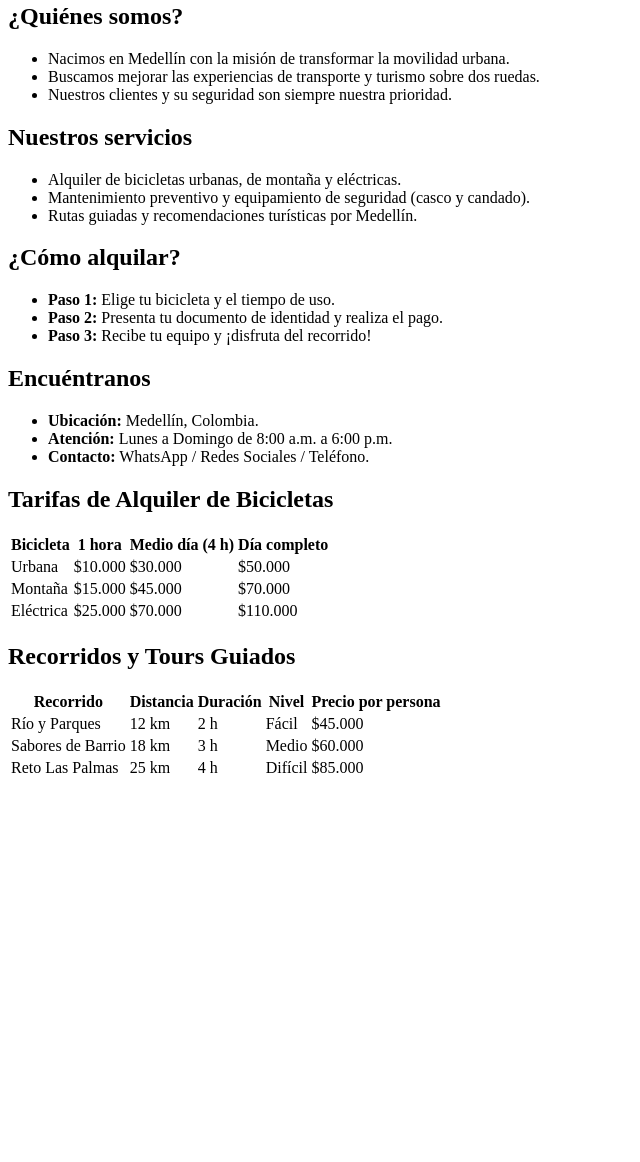
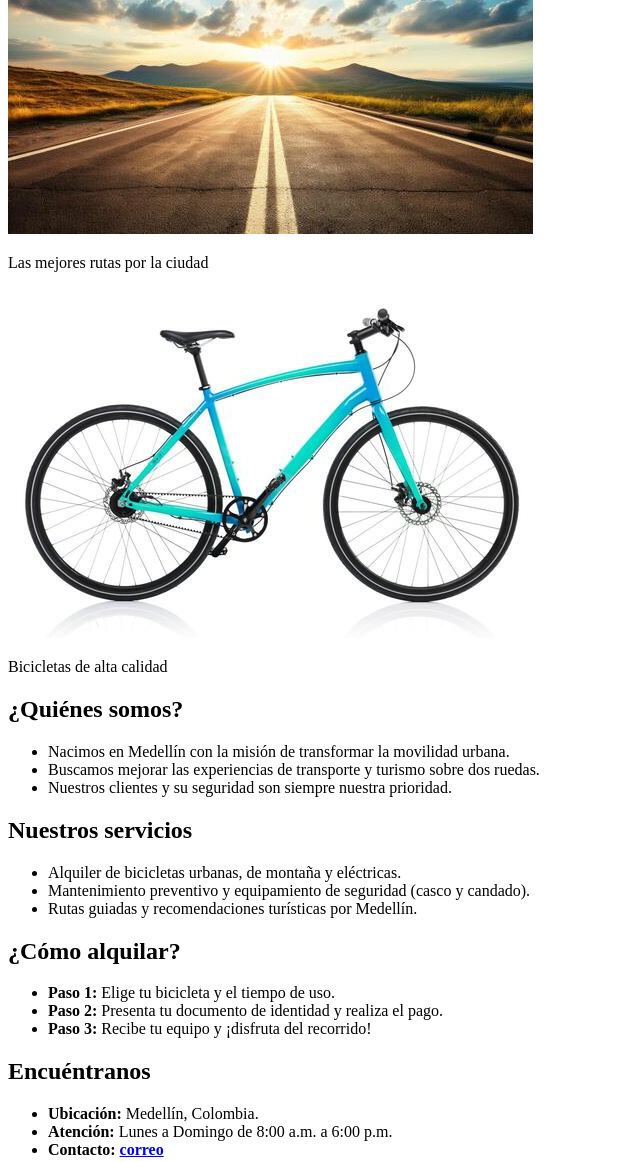
Before and after one commit to bsycruz/riwi, a plain HTML site: page rueda-libre/index.html in a window 1280 px wide. Shown: the part 625-1787 px from the top of the page, without its empty margins (0-640 px from the left). Before the commit the page ends 1413 px from the top, so only its background shows below. Drawn offline with Linux system fonts and the light colour scheme.

Commit message:
cambio index, tarifas

```diff
--- a/bitacora.txt
+++ b/bitacora.txt
@@ -6,3 +6,5 @@ HTML & CSS
 
 En la siguiente pestaña me enseñan a utilizar funciones basicas de HTML
 la primer evidencia es "Network", es una imagen.
+
+** 2. Algo importante que debo recordar es que las dimensiones deben estar en css width.
--- a/rueda-libre/index.html
+++ b/rueda-libre/index.html
@@ -1,23 +1,30 @@
+<!DOCTYPE html>
+<html lang="es">
+<head>
+    <meta charset="UTF-8">
+    <meta name="viewport" content="width=device-width, initial-scale=1.0">
+    <title>Alquiler de Bicicletas - Medellín</title>
+</head>
+<body>
+
     <main>
-    <!-- Galería de imágenes -->
-    <section class="galeria">
-        <div class="tarjeta-imagen">
-            <img src="img/casco.jpeg" alt="Casco de seguridad" width="200">
+        <section>
+            <div>
+                <img src="img/casco.jpeg" alt="Casco de seguridad">
                 <p>Equipo de protección incluido</p>
             </div>
-        <div class="tarjeta-imagen">
-            <img src="img/ruta.jpg" alt="Ruta en bicicleta" width="200">
-            <p>Las mejores rutas para recorrer</p>
+            <div>
+                <img src="img/ruta.jpg" alt="Ruta en bicicleta">
+                <p>Las mejores rutas por la ciudad</p>
             </div>
-        <div class="tarjeta-imagen">
-            <img src="img/cicla.jpg" alt="Bicicleta de alquiler" width="200">
+            <div>
+                <img src="img/cicla.jpg" alt="Bicicleta de alquiler">
                 <p>Bicicletas de alta calidad</p>
             </div>
         </section>
 
-    <!-- Contenido en secciones/cuadros -->
-    <section class="contenedor-servicios">
-        <article class="cuadro">
+        <section>
+            <article>
                 <h2>¿Quiénes somos?</h2>
                 <ul>
                     <li>Nacimos en Medellín con la misión de transformar la movilidad urbana.</li>
@@ -26,7 +33,7 @@
                 </ul>
             </article>
 
-        <article class="cuadro">
+            <article>
                 <h2>Nuestros servicios</h2>
                 <ul>
                     <li>Alquiler de bicicletas urbanas, de montaña y eléctricas.</li>
@@ -35,7 +42,7 @@
                 </ul>
             </article>
 
-        <article class="cuadro">
+            <article>
                 <h2>¿Cómo alquilar?</h2>
                 <ul>
                     <li><strong>Paso 1:</strong> Elige tu bicicleta y el tiempo de uso.</li>
@@ -44,22 +51,19 @@
                 </ul>
             </article>
 
-        <article class="cuadro">
+            <article>
                 <h2>Encuéntranos</h2>
                 <ul>
                     <li><strong>Ubicación:</strong> Medellín, Colombia.</li>
                     <li><strong>Atención:</strong> Lunes a Domingo de 8:00 a.m. a 6:00 p.m.</li>
-                <li><strong>Contacto:</strong> WhatsApp / Redes Sociales / Teléfono.</li>
+                    <li><strong>Contacto:</strong>  <a href="bryna@gmail.com"><strong>correo</strong></a>
                 </ul>
             </article>
         </section>
-
-    <!-- Sección de Tarifas y Recorridos (Tablas) -->
-    <section class="contenedor-tablas">
-        <!-- Tabla 1: Precios de Alquiler -->
-        <article class="cuadro cuadro-tabla">
+        <section>
+            <article>
                 <h2>Tarifas de Alquiler de Bicicletas</h2>
-            <table class="tabla-precios">
+                <table>
                     <thead>
                         <tr>
                             <th>Bicicleta</th>
@@ -91,43 +95,11 @@
                 </table>
             </article>
 
-        <!-- Tabla 2: Recorridos y Tours -->
-        <article class="cuadro cuadro-tabla">
-            <h2>Recorridos y Tours Guiados</h2>
-            <table class="tabla-precios">
-                <thead>
-                    <tr>
-                        <th>Recorrido</th>
-                        <th>Distancia</th>
-                        <th>Duración</th>
-                        <th>Nivel</th>
-                        <th>Precio por persona</th>
-                    </tr>
-                </thead>
-                <tbody>
-                    <tr>
-                        <td>Río y Parques</td>
-                        <td>12 km</td>
-                        <td>2 h</td>
-                        <td>Fácil</td>
-                        <td>$45.000</td>
-                    </tr>
-                    <tr>
-                        <td>Sabores de Barrio</td>
-                        <td>18 km</td>
-                        <td>3 h</td>
-                        <td>Medio</td>
-                        <td>$60.000</td>
-                    </tr>
-                    <tr>
-                        <td>Reto Las Palmas</td>
-                        <td>25 km</td>
-                        <td>4 h</td>
-                        <td>Difícil</td>
-                        <td>$85.000</td>
-                    </tr>
-                </tbody>
-            </table>
-        </article>
+            <article>
+                <a href="tarifas.html"><h2><strong>Tarifas</strong></h2>
+ </a>           <!-- TARIFAS HTML suempre debo recordar que para vincular debo utilizar href-->>
         </section>
     </main>
+
+</body>
+</html>
```
Also changed, not shown: rueda-libre/tarifas.html (added, +13 -0 lines). Lines whose indentation alone changed are shown as unchanged.
